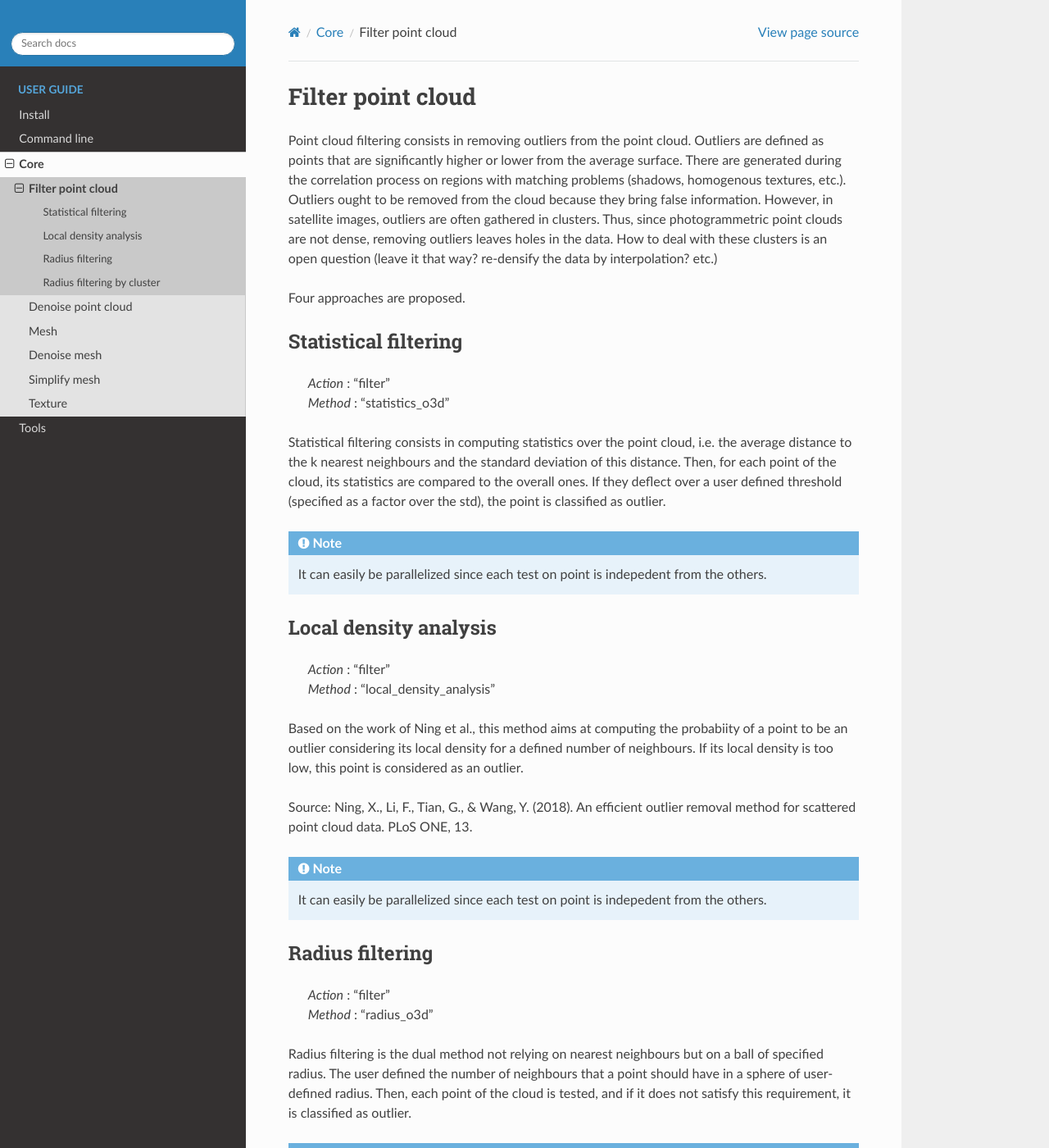
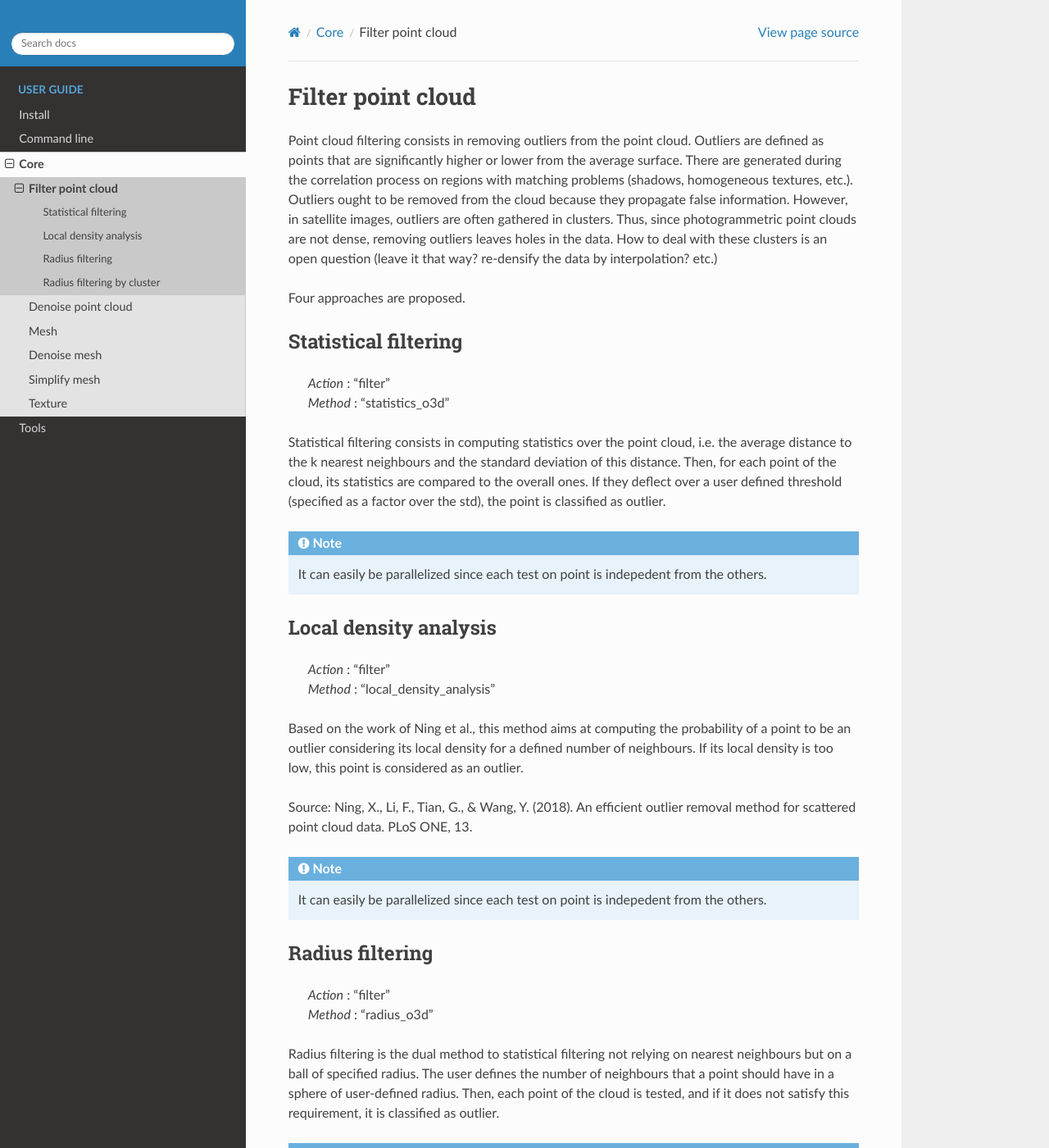
Before and after one commit to CNES/demcompare, a Sphinx documentation site: the page built from docs/source/core/filter.rst, in a window 1280 px wide and 1400 px high. Shown: the whole window at 82% size. Built offline with Sphinx 7.4.7 and the Read the Docs theme 2.0.0, drawn with Linux system fonts in a browser that asks for light colours; pages that are not in the unit, such as notebooks, are missing from menus.

Commit message:
Update docs

```diff
--- a/docs/source/core/denoise_mesh.rst
+++ b/docs/source/core/denoise_mesh.rst
@@ -5,4 +5,4 @@ Denoise mesh
 ============
 
 Denoising can be done at the mesh level. Currently, no method is proposed.
-One could check ``open3d`` functions that make some mesh filtering: http://www.open3d.org/docs/release/tutorial/geometry/mesh.html#Mesh-filtering .
+One could check ``open3d`` functions that make some `mesh filtering <http://www.open3d.org/docs/release/tutorial/geometry/mesh.html#Mesh-filtering>`_.
--- a/docs/source/core/filter.rst
+++ b/docs/source/core/filter.rst
@@ -6,8 +6,8 @@ Filter point cloud
 
 Point cloud filtering consists in removing outliers from the point cloud.
 Outliers are defined as points that are significantly higher or lower from the average surface.
-There are generated during the correlation process on regions with matching problems (shadows, homogenous textures, etc.).
-Outliers ought to be removed from the cloud because they bring false information. However, in satellite images,
+There are generated during the correlation process on regions with matching problems (shadows, homogeneous textures, etc.).
+Outliers ought to be removed from the cloud because they propagate false information. However, in satellite images,
 outliers are often gathered in clusters. Thus, since photogrammetric point clouds are not dense, removing outliers leaves holes in the data.
 How to deal with these clusters is an open question (leave it that way? re-densify the data by interpolation? etc.)
 
@@ -35,7 +35,7 @@ Local density analysis
     | *Action* : "filter"
     | *Method* : "local_density_analysis"
 
-Based on the work of Ning et al., this method aims at computing the probabiity of a point to be an outlier
+Based on the work of Ning et al., this method aims at computing the probability of a point to be an outlier
 considering its local density for a defined number of neighbours.  If its local density is too low, this point is
 considered as an outlier.
 
@@ -53,8 +53,8 @@ Radius filtering
     | *Action* : "filter"
     | *Method* : "radius_o3d"
 
-Radius filtering is the dual method not relying on nearest neighbours but on a ball of specified radius.
-The user defined the number of neighbours that a point should have in a sphere of user-defined radius.
+Radius filtering is the dual method to statistical filtering not relying on nearest neighbours but on a ball of specified radius.
+The user defines the number of neighbours that a point should have in a sphere of user-defined radius.
 Then, each point of the cloud is tested, and if it does not satisfy this requirement, it is classified as outlier.
 
 .. note::
--- a/docs/source/core/mesh.rst
+++ b/docs/source/core/mesh.rst
@@ -45,7 +45,7 @@ Delaunay Triangulation 2.5D
     | *Method* : "delaunay_2d"
 
 The concept of delaunay triangulation in 2D is to construct triangles so that no point of the cloud is ever
-included in a circumscribed circle. It has some pretty characteristics including the fact of minimising the
+included in a circumscribed circle. It has some convenient characteristics including the fact of minimising the
 number sharp angles in triangles.
 
 The 2.5D version consists in constructing a 2D delaunay triangulation ignoring the Z values, and afterwards adding it.
--- a/docs/source/index.rst
+++ b/docs/source/index.rst
@@ -13,6 +13,7 @@ Copyright: CNES
    :caption: User Guide
 
    installation
+   prerequisites
    command_line_user_guide
    core/index.rst
    tools/index.rst
```
